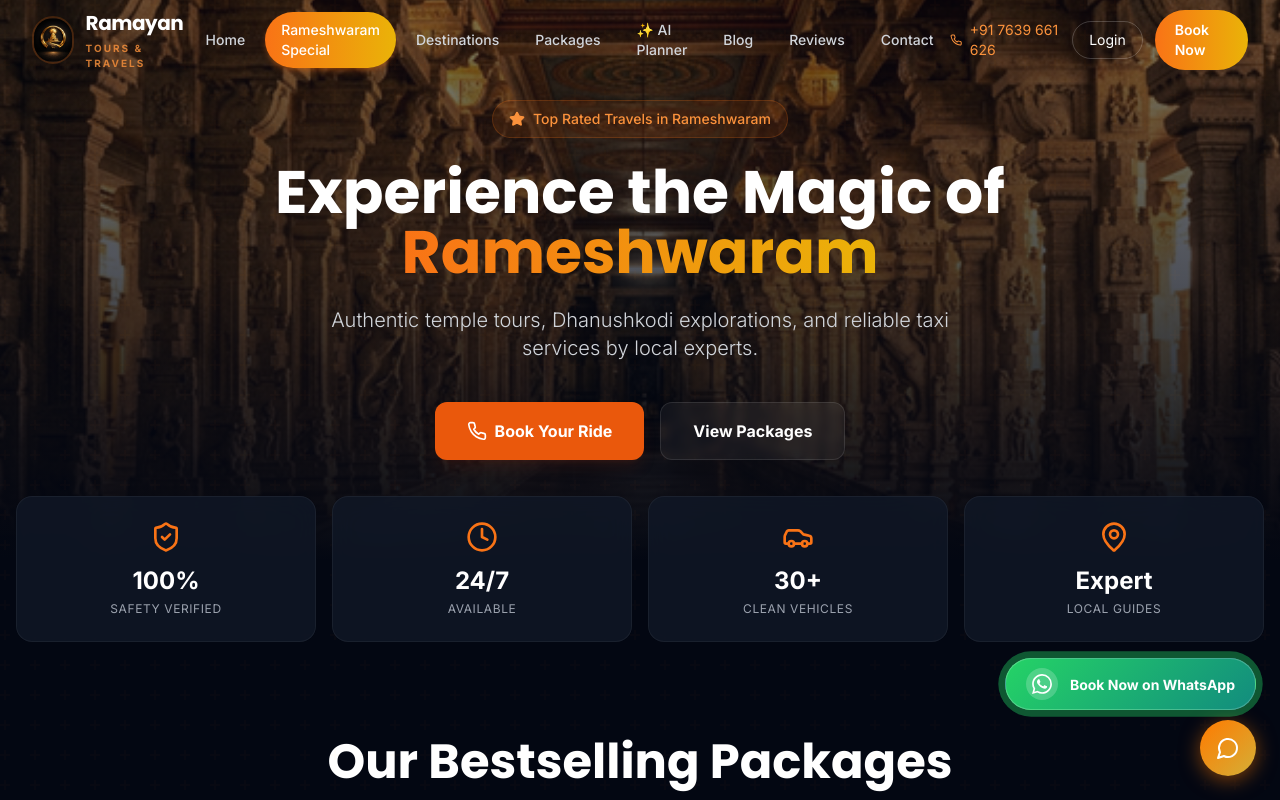
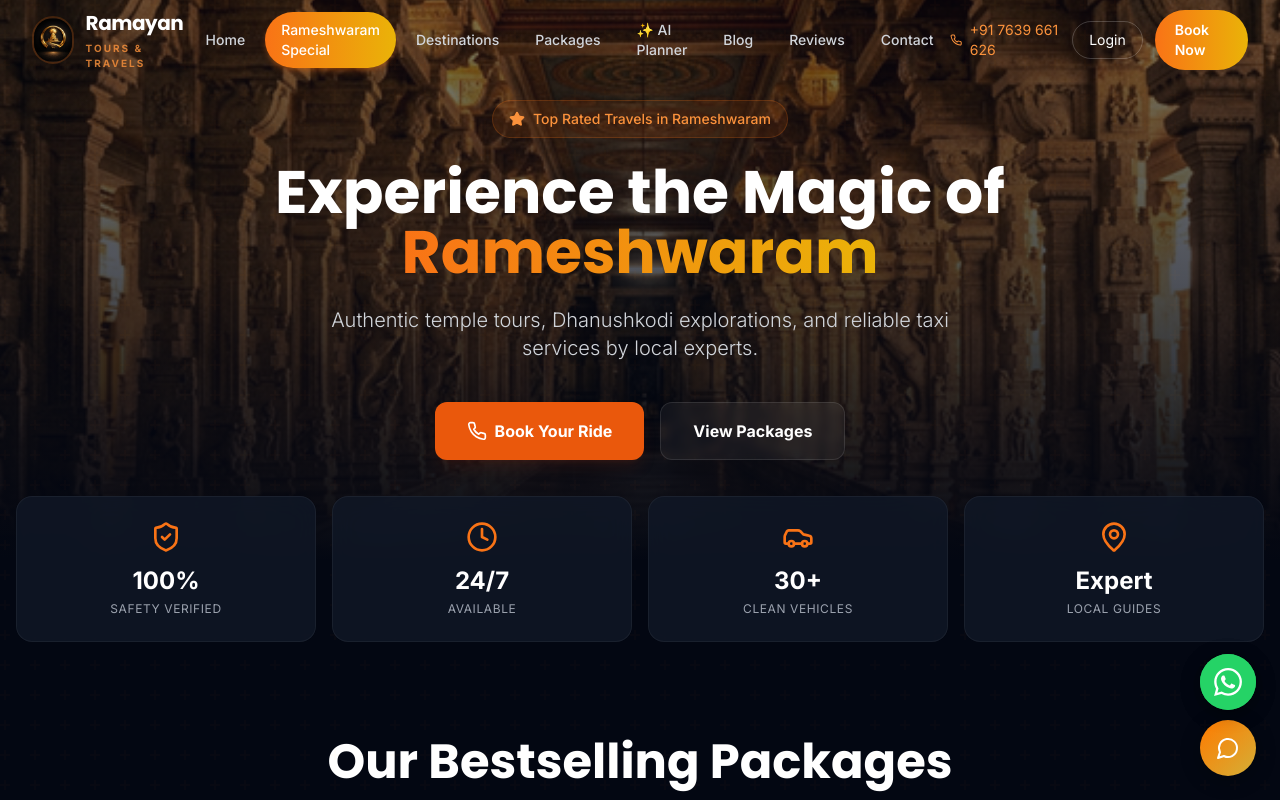
Before and after one commit to Sathya1245632/-ramayan-tours-and-travels, a Next.js app: page /tours/rameshwaram in a window 1280 px wide. Shown: the top 800 px of the page. Built offline with nearby package versions, Linux system fonts and the light colour scheme.

Commit message:
Revert: Return WhatsApp and Chat buttons to standard circular bubble design as requested

```diff
--- a/src/app/globals.css
+++ b/src/app/globals.css
@@ -292,52 +292,35 @@ body {
   border-radius: 8px;
 }
 
-/* Premium Whatsapp Booking Pill */
+/* Standard Floating Bubbles */
 .whatsapp-fab {
   position: fixed;
   bottom: 90px;
   right: 24px;
   z-index: 1000;
-  background: linear-gradient(135deg, #25D366, #128C7E);
-  border-radius: 50px;
-  padding: 0 20px;
-  height: 52px;
+  background: #25D366;
+  border-radius: 50%;
+  width: 56px;
+  height: 56px;
   display: flex;
   align-items: center;
-  gap: 12px;
-  box-shadow: 0 8px 32px rgba(37, 211, 102, 0.4);
+  justify-content: center;
+  box-shadow: 0 4px 20px rgba(0, 0, 0, 0.3);
   cursor: pointer;
-  transition: all 0.4s cubic-bezier(0.175, 0.885, 0.32, 1.275);
-  border: 1px solid rgba(255, 255, 255, 0.2);
+  transition: all 0.3s ease;
   text-decoration: none;
-  animation: sacred-pulse 3s infinite;
 }
 
 .whatsapp-fab:hover {
-  transform: translateY(-5px) scale(1.02);
-  box-shadow: 0 12px 40px rgba(37, 211, 102, 0.6);
-  background: linear-gradient(135deg, #28E070, #128C7E);
+  transform: scale(1.1);
+  box-shadow: 0 6px 30px rgba(37, 211, 102, 0.5);
 }
 
-.whatsapp-label {
-  color: white;
-  font-weight: 700;
-  font-size: 14px;
-  white-space: nowrap;
-}
-
-@keyframes sacred-pulse {
-  0% { box-shadow: 0 0 0 0 rgba(37, 211, 102, 0.4); }
-  70% { box-shadow: 0 0 0 15px rgba(37, 211, 102, 0); }
-  100% { box-shadow: 0 0 0 0 rgba(37, 211, 102, 0); }
-}
-
-/* Chat FAB */
 .chat-fab {
   position: fixed;
   bottom: 24px;
   right: 24px;
-  z-index: 999;
+  z-index: 1000;
   background: linear-gradient(135deg, #FF7A00, #D4AF37);
   border-radius: 50%;
   width: 56px;
@@ -345,12 +328,13 @@ body {
   display: flex;
   align-items: center;
   justify-content: center;
-  box-shadow: 0 4px 20px rgba(255, 122, 0, 0.5);
+  box-shadow: 0 4px 20px rgba(0, 0, 0, 0.3);
   cursor: pointer;
   transition: all 0.3s ease;
+  border: none;
 }
 
 .chat-fab:hover {
   transform: scale(1.1);
-  box-shadow: 0 6px 30px rgba(255, 122, 0, 0.7);
+  box-shadow: 0 6px 30px rgba(255, 122, 0, 0.5);
 }
--- a/src/components/WhatsAppFAB.tsx
+++ b/src/components/WhatsAppFAB.tsx
@@ -10,16 +10,12 @@ export default function WhatsAppFAB() {
             target="_blank"
             rel="noopener noreferrer"
             className="whatsapp-fab"
-            aria-label="Book on WhatsApp"
-            title="Book Now on WhatsApp"
+            aria-label="Chat on WhatsApp"
+            title="Book on WhatsApp"
         >
-            <div className="bg-white/20 p-1.5 rounded-full">
-                <svg viewBox="0 0 24 24" className="w-5 h-5 fill-white">
-                    <path d="M17.472 14.382c-.297-.149-1.758-.867-2.03-.967-.273-.099-.471-.148-.67.15-.197.297-.767.966-.94 1.164-.173.199-.347.223-.644.075-.297-.15-1.255-.463-2.39-1.475-.883-.788-1.48-1.761-1.653-2.059-.173-.297-.018-.458.13-.606.134-.133.298-.347.446-.52.149-.174.198-.298.298-.497.099-.198.05-.371-.025-.52-.075-.149-.669-1.612-.916-2.207-.242-.579-.487-.5-.669-.51-.173-.008-.371-.01-.57-.01-.198 0-.52.074-.792.372-.272.297-1.04 1.016-1.04 2.479 0 1.462 1.065 2.875 1.213 3.074.149.198 2.096 3.2 5.077 4.487.709.306 1.262.489 1.694.625.712.227 1.36.195 1.871.118.571-.085 1.758-.719 2.006-1.413.248-.694.248-1.289.173-1.413-.074-.124-.272-.198-.57-.347m-5.421 7.403h-.004a9.87 9.87 0 01-5.031-1.378l-.361-.214-3.741.982.998-3.648-.235-.374a9.86 9.86 0 01-1.51-5.26c.001-5.45 4.436-9.884 9.888-9.884 2.64 0 5.122 1.03 6.988 2.898a9.825 9.825 0 012.893 6.994c-.003 5.45-4.437 9.884-9.885 9.884m8.413-18.297A11.815 11.815 0 0012.05 0C5.495 0 .16 5.335.157 11.892c0 2.096.547 4.142 1.588 5.945L.057 24l6.305-1.654a11.882 11.882 0 005.683 1.448h.005c6.554 0 11.89-5.335 11.893-11.893a11.821 11.821 0 00-3.48-8.413z" />
-                </svg>
-            </div>
-            <span className="whatsapp-label hidden sm:inline">Book Now on WhatsApp</span>
-            <span className="whatsapp-label sm:hidden">Book Now</span>
+            <svg viewBox="0 0 24 24" className="w-7 h-7 fill-white">
+                <path d="M17.472 14.382c-.297-.149-1.758-.867-2.03-.967-.273-.099-.471-.148-.67.15-.197.297-.767.966-.94 1.164-.173.199-.347.223-.644.075-.297-.15-1.255-.463-2.39-1.475-.883-.788-1.48-1.761-1.653-2.059-.173-.297-.018-.458.13-.606.134-.133.298-.347.446-.52.149-.174.198-.298.298-.497.099-.198.05-.371-.025-.52-.075-.149-.669-1.612-.916-2.207-.242-.579-.487-.5-.669-.51-.173-.008-.371-.01-.57-.01-.198 0-.52.074-.792.372-.272.297-1.04 1.016-1.04 2.479 0 1.462 1.065 2.875 1.213 3.074.149.198 2.096 3.2 5.077 4.487.709.306 1.262.489 1.694.625.712.227 1.36.195 1.871.118.571-.085 1.758-.719 2.006-1.413.248-.694.248-1.289.173-1.413-.074-.124-.272-.198-.57-.347m-5.421 7.403h-.004a9.87 9.87 0 01-5.031-1.378l-.361-.214-3.741.982.998-3.648-.235-.374a9.86 9.86 0 01-1.51-5.26c.001-5.45 4.436-9.884 9.888-9.884 2.64 0 5.122 1.03 6.988 2.898a9.825 9.825 0 012.893 6.994c-.003 5.45-4.437 9.884-9.885 9.884m8.413-18.297A11.815 11.815 0 0012.05 0C5.495 0 .16 5.335.157 11.892c0 2.096.547 4.142 1.588 5.945L.057 24l6.305-1.654a11.882 11.882 0 005.683 1.448h.005c6.554 0 11.89-5.335 11.893-11.893a11.821 11.821 0 00-3.48-8.413z" />
+            </svg>
         </a>
     );
 }
```
